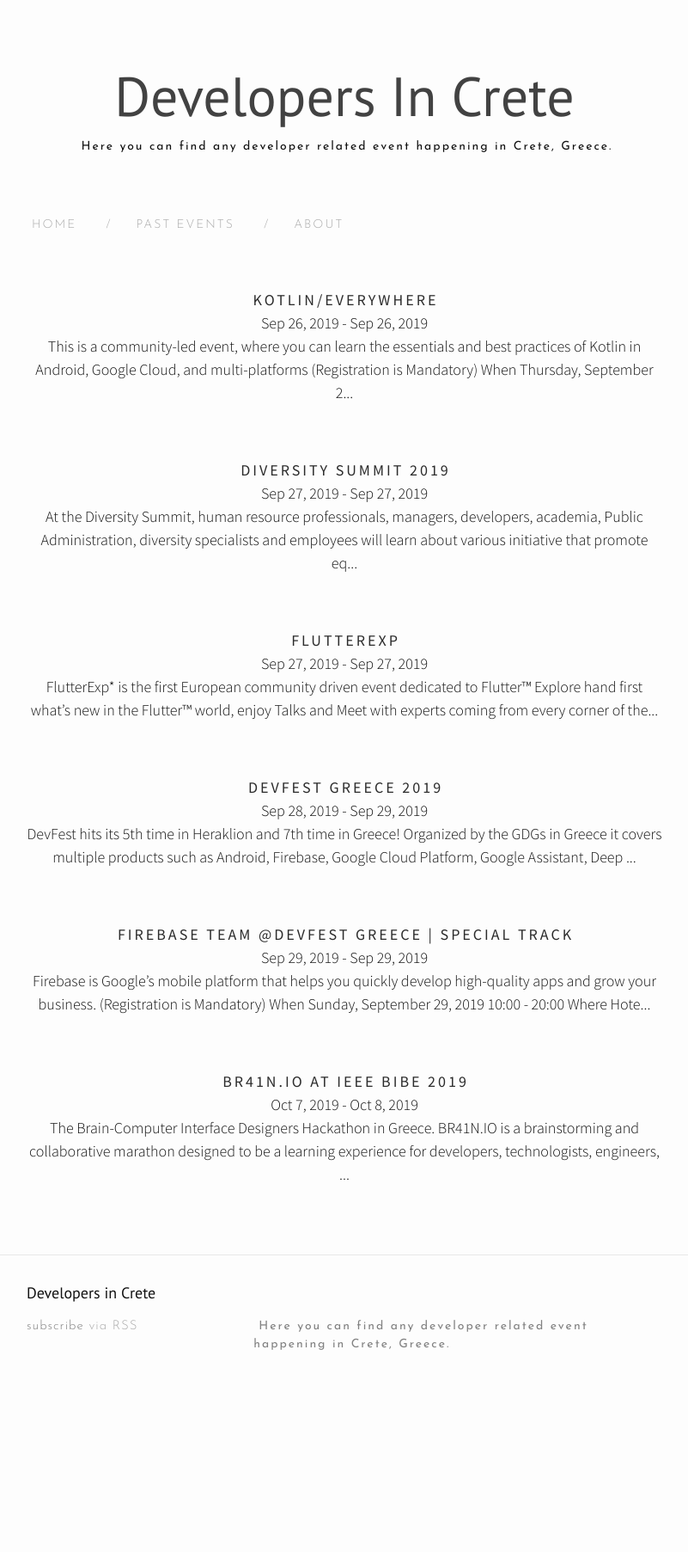
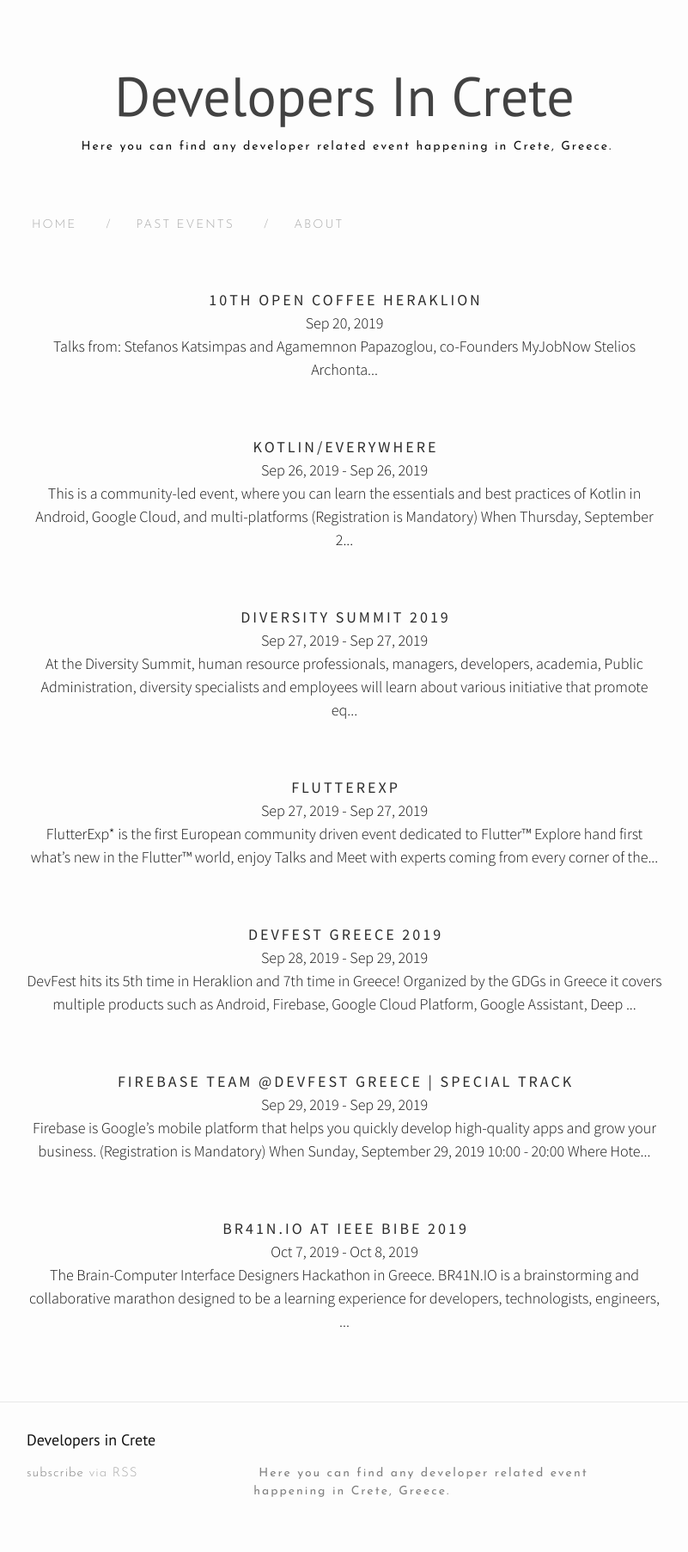
Before and after one commit to irinikp/cretan-dev, a Jekyll site: the page built from index.html, in a window 1280 px wide. Shown: the whole page at 86% size, without its empty margins (239-1040 px from the left). Built offline with Jekyll 4.4.1, drawn with Linux system fonts in a browser that asks for light colours; nearby versions of some CDN libraries; the list of posts is cut into pages by our own code; before the commit the page ends 1634 px from its top, so only the background shows below that.

Commit message:
Add new Open Coffee meetup

```diff
--- /dev/null
+++ b/_events/open-coffee-10th.markdown
@@ -0,0 +1,27 @@
+---
+layout: post
+title: "10th Open Coffee Heraklion"
+date1: 2019-09-20 18:00:00 +0200
+future_date: 20190420
+---
+
+Talks from:
+- Stefanos Katsimpas and Agamemnon Papazoglou, co-Founders | MyJobNow
+- Stelios Archontakis, CEO & Founder | BioCoS
+- Spiros Arsenis Coordinator | ΝΒG Business Seeds
+
+## When
+
+Saturday, April 20, 2019 18:00
+
+## Where
+
+Natural History Museum of Crete Leof. Sofokli Venizelou · Iraklio
+
+## Links
+
+[www.meetup.com/opencoffeeher/](https://www.meetup.com/opencoffeeher/events/260457030/){:target="_blank"}
+
+[www.opencoffeeheraklion.gr](http://www.opencoffeeheraklion.gr/){:target="_blank"}
+
+---
--- a/_past-events/third-open-coffee.markdown
+++ b/_past-events/open-coffee-summer-3rd.markdown
@@ -1,6 +1,6 @@
 ---
 layout: post
-title: "3rd Open Coffee Heraklion"
+title: "3rd Summer Meetup Open Coffee Heraklion"
 date1: 2019-08-01 19:30:00 +0200
 future_date: 20190801
 ---
```
